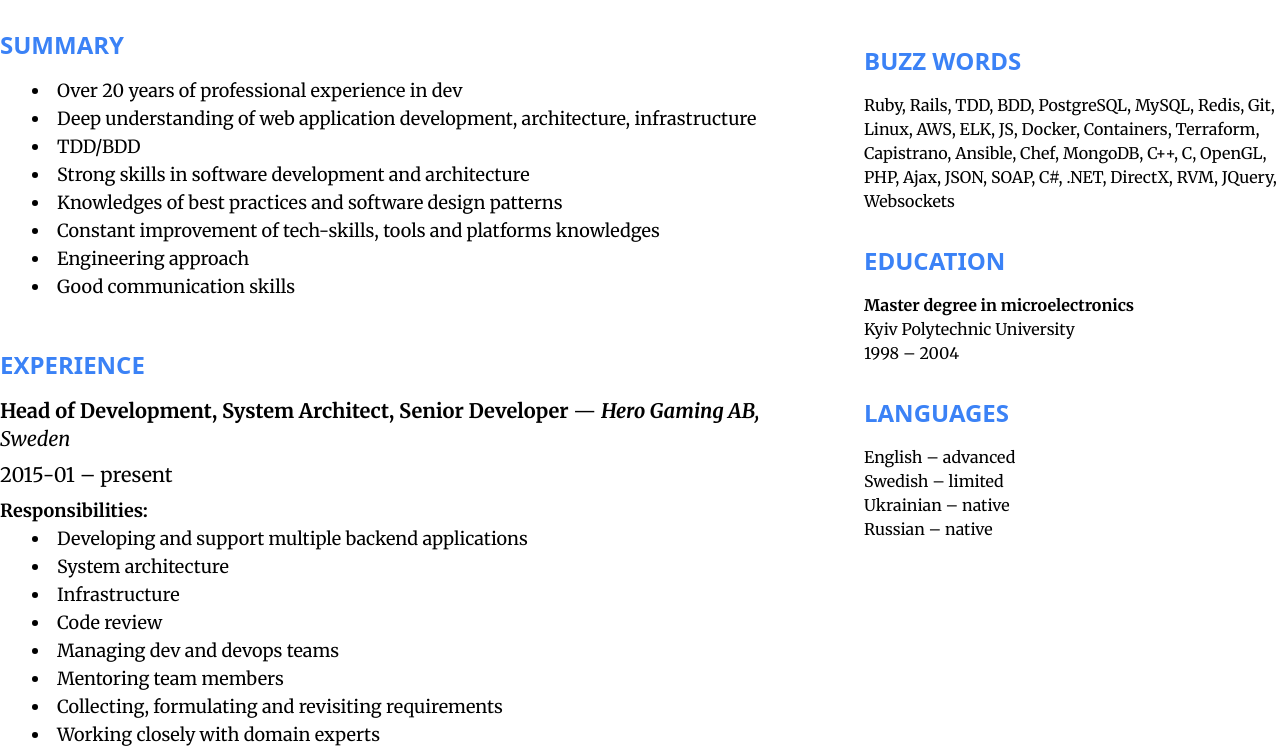
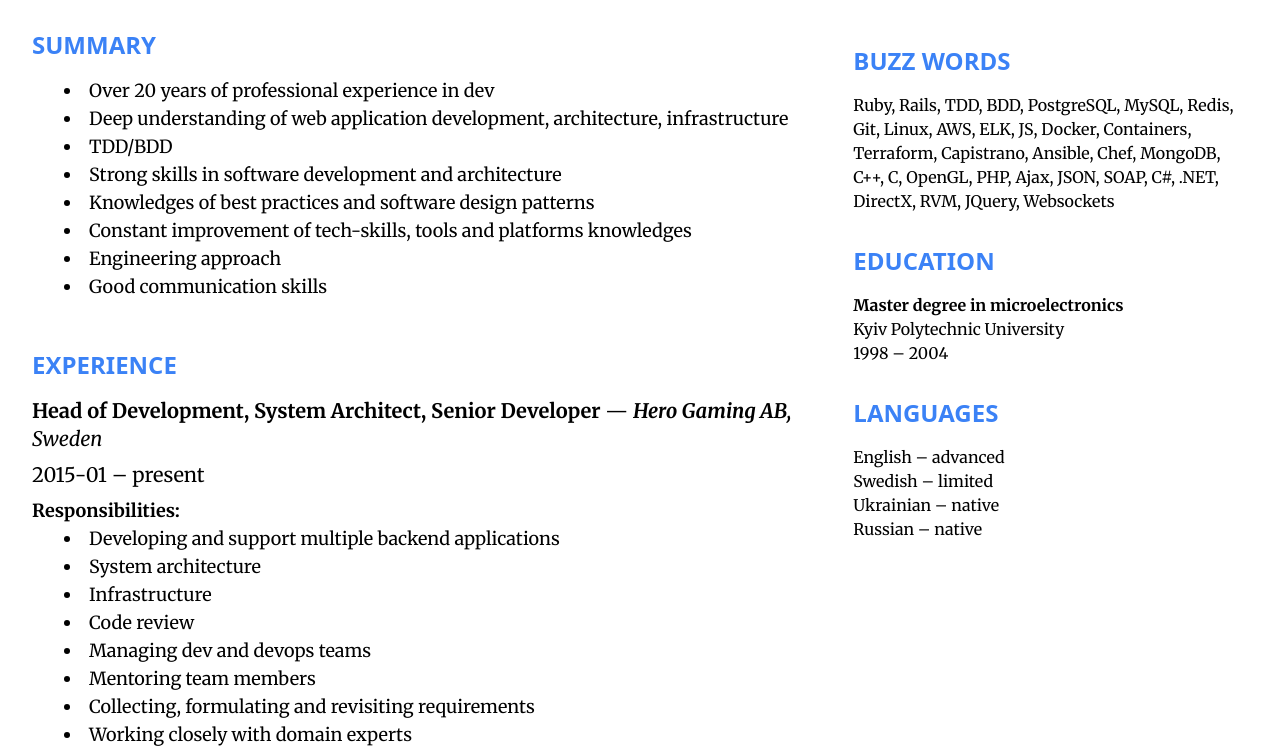
Before and after one commit to lunich/lunich.github.com, a plain HTML site: page index.html in a window 1280 px wide. Shown: the part 155-901 px from the top of the page. Drawn offline with nearby package versions, Linux system fonts and the light colour scheme.

Commit message:
fixup! New cv page

```diff
--- a/index.html
+++ b/index.html
@@ -25,7 +25,7 @@
   </script>
 </head>
 <body>
-  <div class="container flex m-auto my-8 font-serif print:m-4">
+  <div class="container flex m-auto my-8 font-serif print:m-4 px-4 md:px-8">
     <div class="w-2/3 mr-8 text-lg">
       <section class="mb-12">
         <h1 class="text-6xl font-bold mb-4">Dmytro Strumilenko</h1>
```
